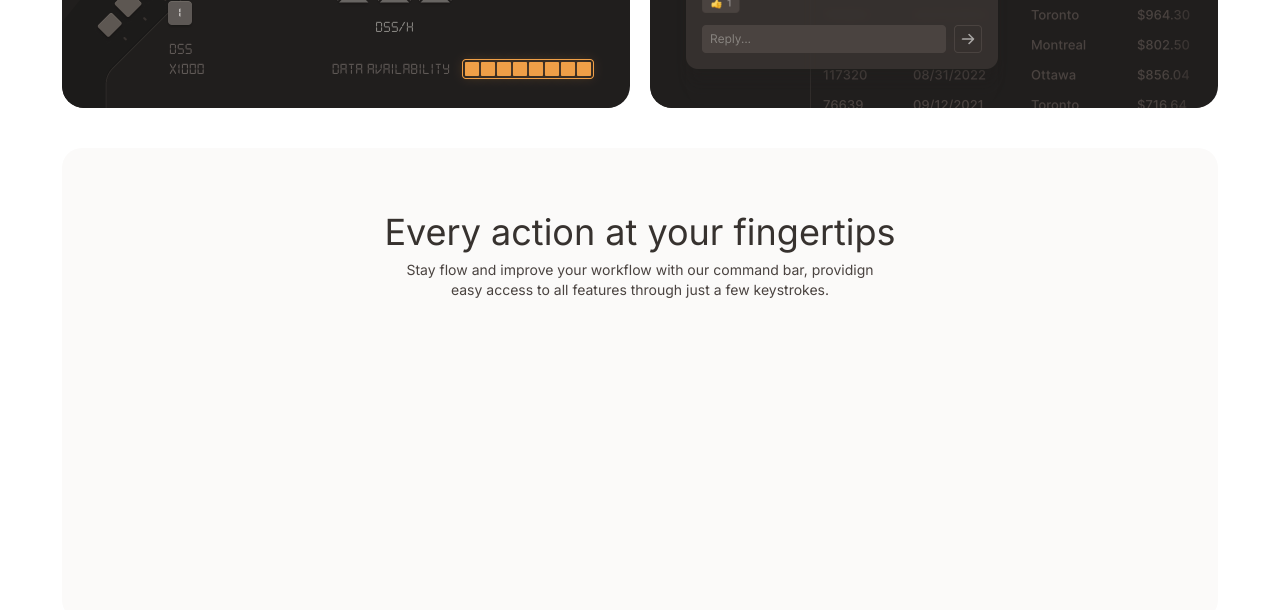
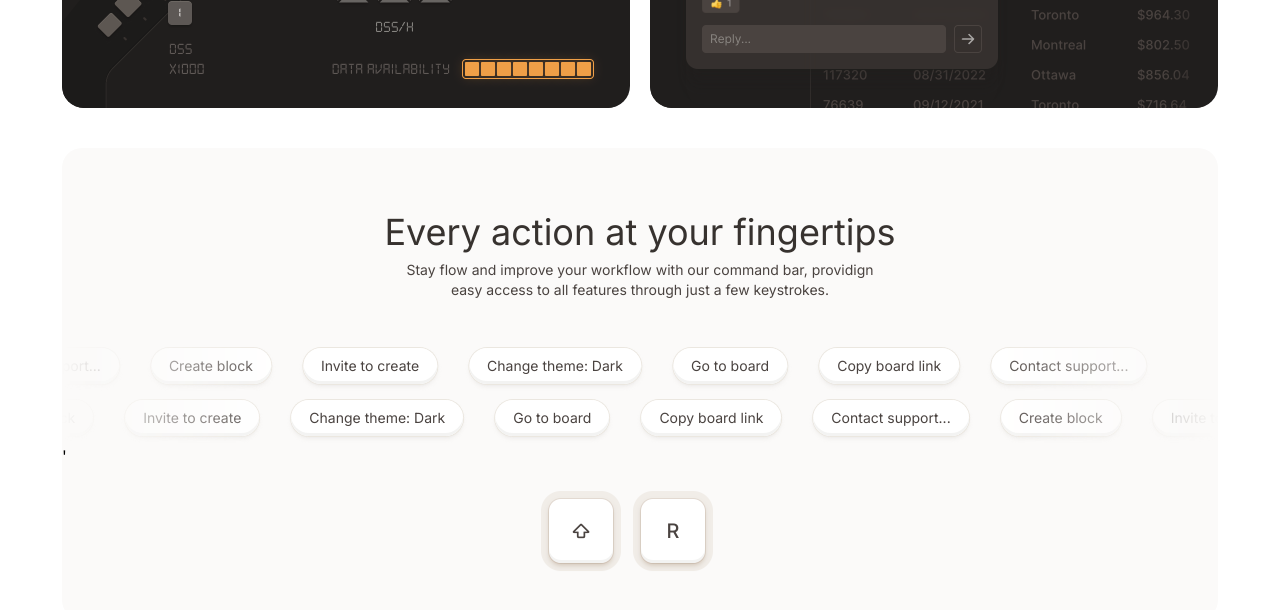
Before and after one commit to Divyendra-S/temo-landing, a Next.js app: page / in a window 1280 px wide. Shown: the part 6219-6829 px from the top of the page. Built offline with nearby package versions, Linux system fonts and the light colour scheme.

Commit message:
MovingCorousel completed

```diff
--- a/components/MovingCarousel.tsx
+++ b/components/MovingCarousel.tsx
@@ -1,11 +1,44 @@
 import React from 'react'
+import { InfiniteMovingCards } from './ui/infinite-moving-cards'
+import Commands from '../public/Commands.png'
+import Image from 'next/image'
 
 const MovingCarousel = () => {
+    const corouselItems = [
+        {
+            name: 'Create block',
+            logo: ""
+        },
+        {
+            name: 'Invite to create',
+            logo: ""
+        },
+        {
+            name: 'Change theme: Dark',
+            logo: ""
+        },
+        {
+            name: 'Go to board',
+            logo: ""
+        },
+        {
+            name: 'Copy board link',
+            logo: ""
+        },
+        {
+            name: 'Contact support...',
+            logo: ""
+        },
+    ]
   return (
     <div className=' sm:w-[1156px] h-[472px] pt-[64px] pb-12 mb-5 bg-background-color rounded-[20px] flex flex-col items-center ' >
         <h3 className=' text-4xl text-heading-black  '>Every action at your fingertips</h3>
         <p className=' text-sm mt-2 text-text-black text-center '> Stay flow and improve your workflow with our command bar, providign <br/> easy access to all features through just a few keystrokes.</p>
-        <div className='w-full h-[176px] pt-10 pb-12 '></div>
+        <div className='w-full h-[176px] pt-10 pb-12 '>
+            <InfiniteMovingCards items={corouselItems} pauseOnHover={false}   direction='right' />
+            <InfiniteMovingCards items={corouselItems} pauseOnHover={false} direction='left' />'
+        </div>
+        <Image src={Commands} alt='commands' width={467} height={110}/>
     </div>
   )
 }
--- /dev/null
+++ b/components/ui/infinite-moving-cards.tsx
@@ -0,0 +1,115 @@
+"use client";
+
+import { cn } from "../../lib/utils/cn";
+import React, { useEffect, useState } from "react";
+
+export const InfiniteMovingCards = ({
+  items,
+  direction = 'left' ,
+  speed = 'slow',
+  pauseOnHover = true,
+  className,
+}: {
+  items: {
+    logo?: string;
+    name: string;
+    title?: string;
+  }[];
+  direction?: "left" | "right";
+  speed?: "fast" | "normal" | "slow";
+  pauseOnHover?: boolean;
+  className?: string;
+}) => {
+  const containerRef = React.useRef<HTMLDivElement>(null);
+  const scrollerRef = React.useRef<HTMLUListElement>(null);
+
+  useEffect(() => {
+    addAnimation();
+  }, []);
+  const [start, setStart] = useState(false);
+  function addAnimation() {
+    if (containerRef.current && scrollerRef.current) {
+      const scrollerContent = Array.from(scrollerRef.current.children);
+
+      scrollerContent.forEach((item) => {
+        const duplicatedItem = item.cloneNode(true);
+        if (scrollerRef.current) {
+          scrollerRef.current.appendChild(duplicatedItem);
+        }
+      });
+
+      getDirection();
+      getSpeed();
+      setStart(true);
+    }
+  }
+  const getDirection = () => {
+    if (containerRef.current) {
+      if (direction === "left") {
+        containerRef.current.style.setProperty(
+          "--animation-direction",
+          "forwards"
+        );
+      } else {
+        containerRef.current.style.setProperty(
+          "--animation-direction",
+          "reverse"
+        );
+      }
+    }
+  };
+  const getSpeed = () => {
+    if (containerRef.current) {
+      if (speed === "fast") {
+        containerRef.current.style.setProperty("--animation-duration", "20s");
+      } else if (speed === "normal") {
+        containerRef.current.style.setProperty("--animation-duration", "40s");
+      } else {
+        containerRef.current.style.setProperty("--animation-duration", "80s");
+      }
+    }
+  };
+  return (
+    <div
+      ref={containerRef}
+      className={cn(
+        "scroller relative z-20  max-w-7xl overflow-hidden  [mask-image:linear-gradient(to_right,transparent,white_20%,white_80%,transparent)]",
+        className
+      )}
+    >
+      <ul
+        ref={scrollerRef}
+        className={cn(
+          " flex min-w-full shrink-0 gap-4 py-2 w-max flex-nowrap",
+          start && "animate-scroll ",
+          pauseOnHover && "hover:[animation-play-state:paused]"
+        )}
+      >
+        {items.map((item, idx) => (
+          <li
+            className=" py-2 pl-[14px] pr-[18px] mr-4 corousel-shadow rounded-full flex items-center justify-center  bg-white "
+            style={{
+
+            }}
+            key={item.name}
+          >
+            <blockquote className="  " >
+
+              <div className="relative z-20 ">
+                <span className="flex  gap-1 justify-center items-center">
+                  <span className=" text-sm  text-gray-400 font-normal">
+
+
+                  </span>
+                  <span className=" text-sm  text-text-black font-normal">
+                    {item.name}
+                  </span>
+                </span>
+              </div>
+            </blockquote>
+          </li>
+        ))}
+      </ul>
+    </div>
+  );
+};
--- /dev/null
+++ b/lib/utils/cn.ts
@@ -0,0 +1,6 @@
+import { ClassValue, clsx } from "clsx";
+import { twMerge } from "tailwind-merge";
+
+export function cn(...inputs: ClassValue[]) {
+  return twMerge(clsx(inputs));
+}
--- a/package.json
+++ b/package.json
@@ -9,11 +9,13 @@
     "lint": "next lint"
   },
   "dependencies": {
-    "framer-motion": "^11.0.26",
+    "clsx": "^2.1.0",
+    "framer-motion": "^11.0.28",
     "next": "14.1.4",
     "react": "^18",
     "react-dom": "^18",
-    "react-icons": "^5.0.1"
+    "react-icons": "^5.0.1",
+    "tailwind-merge": "^2.2.2"
   },
   "devDependencies": {
     "@types/node": "^20",
--- a/styles/globals.css
+++ b/styles/globals.css
@@ -66,3 +66,10 @@
               0 1px #d6cfc21f inset;
   color: #fbfaf9;
 }
+
+.corousel-shadow {
+  box-shadow: 0 0 0 1px #ebe7e0,
+                0 1px 2px #d1cdc752,
+                0 3px 4px #d1cdc73d,
+                0 -3px #f0f0efcc inset;
+}
--- a/tailwind.config.ts
+++ b/tailwind.config.ts
@@ -1,3 +1,9 @@
+const defaultTheme = require("tailwindcss/defaultTheme");
+
+const colors = require("tailwindcss/colors");
+const {
+  default: flattenColorPalette,
+} = require("tailwindcss/lib/util/flattenColorPalette");
 import type { Config } from "tailwindcss";
 
 const config: Config = {
@@ -19,6 +25,17 @@
       'black-background': '#201e1d',
     },
     extend: {
+      animation: {
+        scroll:
+          "scroll var(--animation-duration, 40s) var(--animation-direction, forwards) linear infinite",
+      },
+      keyframes: {
+        scroll: {
+          to: {
+            transform: "translate(calc(-50% - 0.5rem))",
+          },
+        },
+      },
       backgroundImage: {
         "gradient-radial": "radial-gradient(var(--tw-gradient-stops))",
         "gradient-conic":
@@ -26,6 +43,19 @@
       },
     },
   },
-  plugins: [],
+  plugins: [addVariablesForColors],
 };
+
+function addVariablesForColors({ addBase, theme }: any) {
+  let allColors = flattenColorPalette(theme("colors"));
+  let newVars = Object.fromEntries(
+    Object.entries(allColors).map(([key, val]) => [`--${key}`, val])
+  );
+
+  addBase({
+    ":root": newVars,
+  });
+}
+
+
 export default config;
```
Also changed, not shown: public/Commands.png (added), 1 other file (tests, documents, lock files or other folders).
